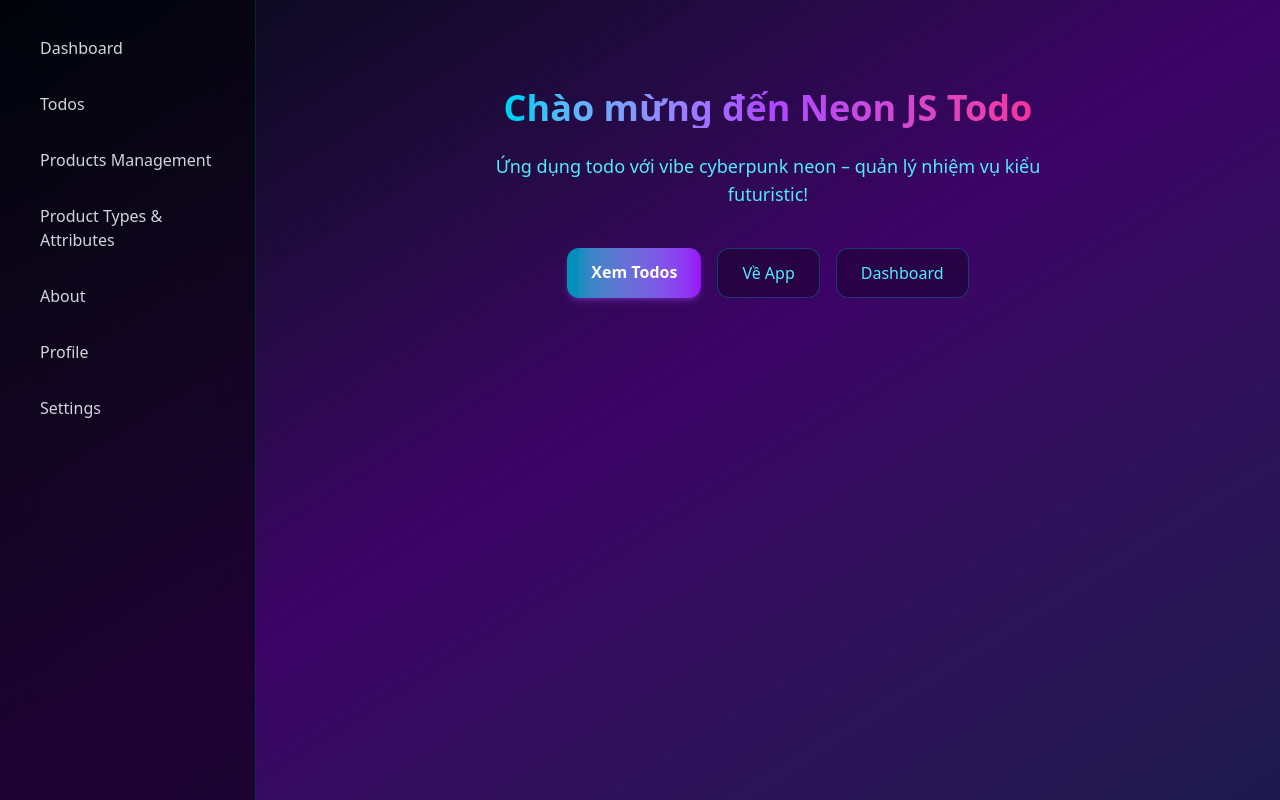
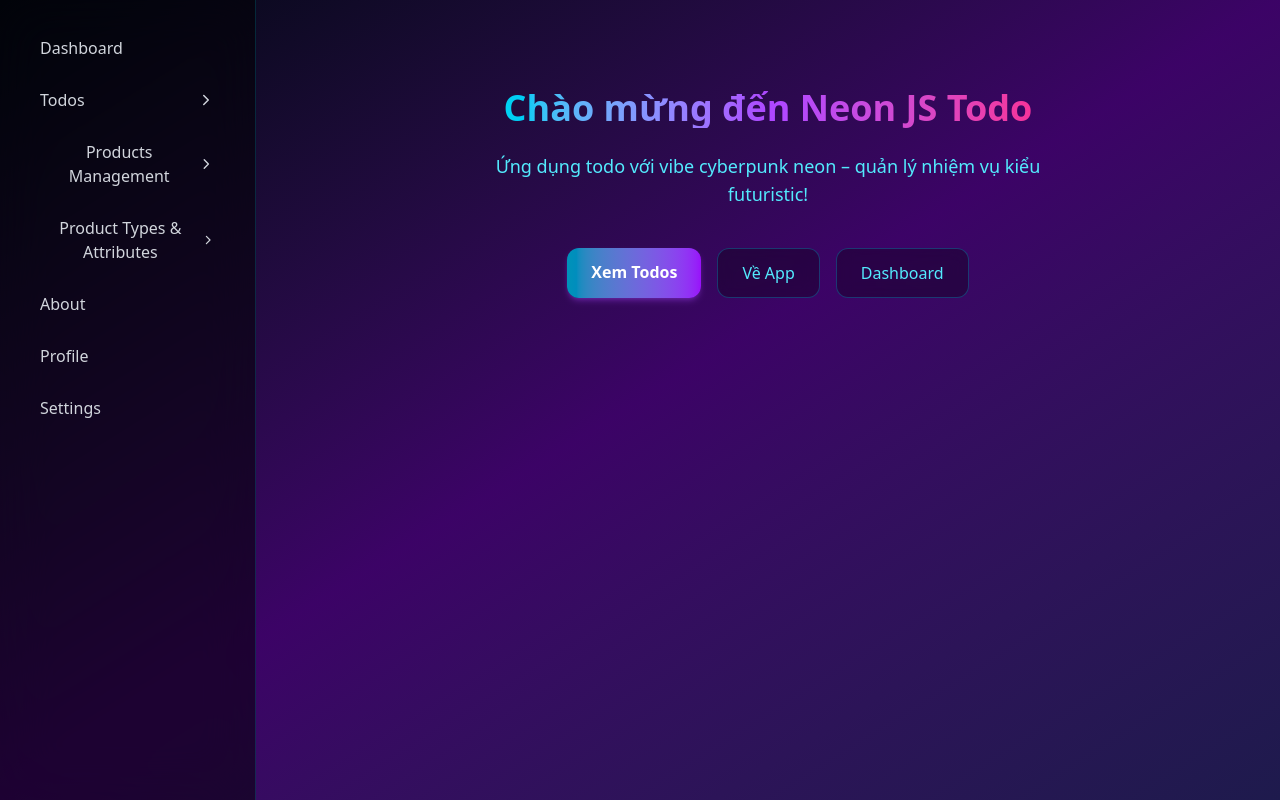
Before and after one commit to phxbinh/NextDemo, a Next.js app: page / in a window 1280 px wide. Built offline with nearby package versions, Linux system fonts and the light colour scheme.

Commit message:
Update Sidebar.tsx

```diff
--- a/src/components/Sidebar.tsx
+++ b/src/components/Sidebar.tsx
@@ -1,3 +1,4 @@
+/*
 'use client';
 
 import Link from 'next/link';
@@ -41,3 +42,106 @@ export default function Sidebar({ onNavigate }: SidebarProps) {
     </aside>
   );
 }
+*/
+
+// components/Sidebar.tsx
+'use client';
+
+import Link from 'next/link';
+import { usePathname } from 'next/navigation';
+import { useState } from 'react';
+import { ChevronDown, ChevronRight } from 'lucide-react'; // hoặc dùng heroicons / icon nào bạn thích
+import { sidebarLinks, type SidebarLink } from './links';
+
+type SidebarProps = {
+  onNavigate?: () => void;
+};
+
+export default function Sidebar({ onNavigate }: SidebarProps) {
+  const pathname = usePathname();
+  const [openMenus, setOpenMenus] = useState<Set<string>>(new Set());
+
+  const toggleMenu = (name: string) => {
+    setOpenMenus((prev) => {
+      const newSet = new Set(prev);
+      if (newSet.has(name)) {
+        newSet.delete(name);
+      } else {
+        newSet.add(name);
+      }
+      return newSet;
+    });
+  };
+
+  const isActive = (href?: string) =>
+    href && (pathname === href || pathname.startsWith(href + '/'));
+
+  const isSectionActive = (item: SidebarLink) => {
+    if (item.href && isActive(item.href)) return true;
+    if (item.children?.some((child) => isActive(child.href))) return true;
+    return false;
+  };
+
+  const renderLink = (link: SidebarLink, depth = 0) => {
+    const hasChildren = !!link.children?.length;
+    const active = isActive(link.href);
+    const sectionActive = isSectionActive(link);
+    const isOpen = openMenus.has(link.name);
+
+    const paddingLeft = depth * 12 + 16; // 1rem = 16px
+
+    if (hasChildren) {
+      return (
+        <div key={link.name} className="select-none">
+          <button
+            type="button"
+            onClick={() => toggleMenu(link.name)}
+            className={`w-full flex items-center justify-between px-4 py-3 rounded-xl transition
+              ${sectionActive ? 'text-cyan-300 bg-cyan-900/30' : 'text-gray-300 hover:bg-cyan-900/20'}`}
+            style={{ paddingLeft: `${paddingLeft}px` }}
+          >
+            <span>{link.name}</span>
+            {isOpen ? (
+              <ChevronDown size={18} className="transition-transform" />
+            ) : (
+              <ChevronRight size={18} className="transition-transform" />
+            )}
+          </button>
+
+          {isOpen && (
+            <div className="mt-1 mb-2 space-y-1">
+              {link.children!.map((child) => renderLink(child, depth + 1))}
+            </div>
+          )}
+        </div>
+      );
+    }
+
+    // Leaf link
+    return (
+      <Link
+        key={link.href}
+        href={link.href!}
+        onClick={onNavigate}
+        className={`block rounded-xl transition
+          ${active
+            ? 'bg-cyan-900/50 text-cyan-200 font-medium'
+            : 'text-gray-300 hover:bg-cyan-900/25 hover:text-cyan-200'
+          }`}
+        style={{ paddingLeft: `${paddingLeft}px`, paddingTop: '0.75rem', paddingBottom: '0.75rem', paddingRight: '1rem' }}
+      >
+        {link.name}
+      </Link>
+    );
+  };
+
+  return (
+    <aside className="h-full w-64 bg-black/50 backdrop-blur-xl border-r border-cyan-500/20 overflow-y-auto">
+      <nav className="p-6 space-y-1">
+        {sidebarLinks
+          .filter((l) => l.showInSidebar !== false)
+          .map((link) => renderLink(link, 0))}
+      </nav>
+    </aside>
+  );
+}
```
